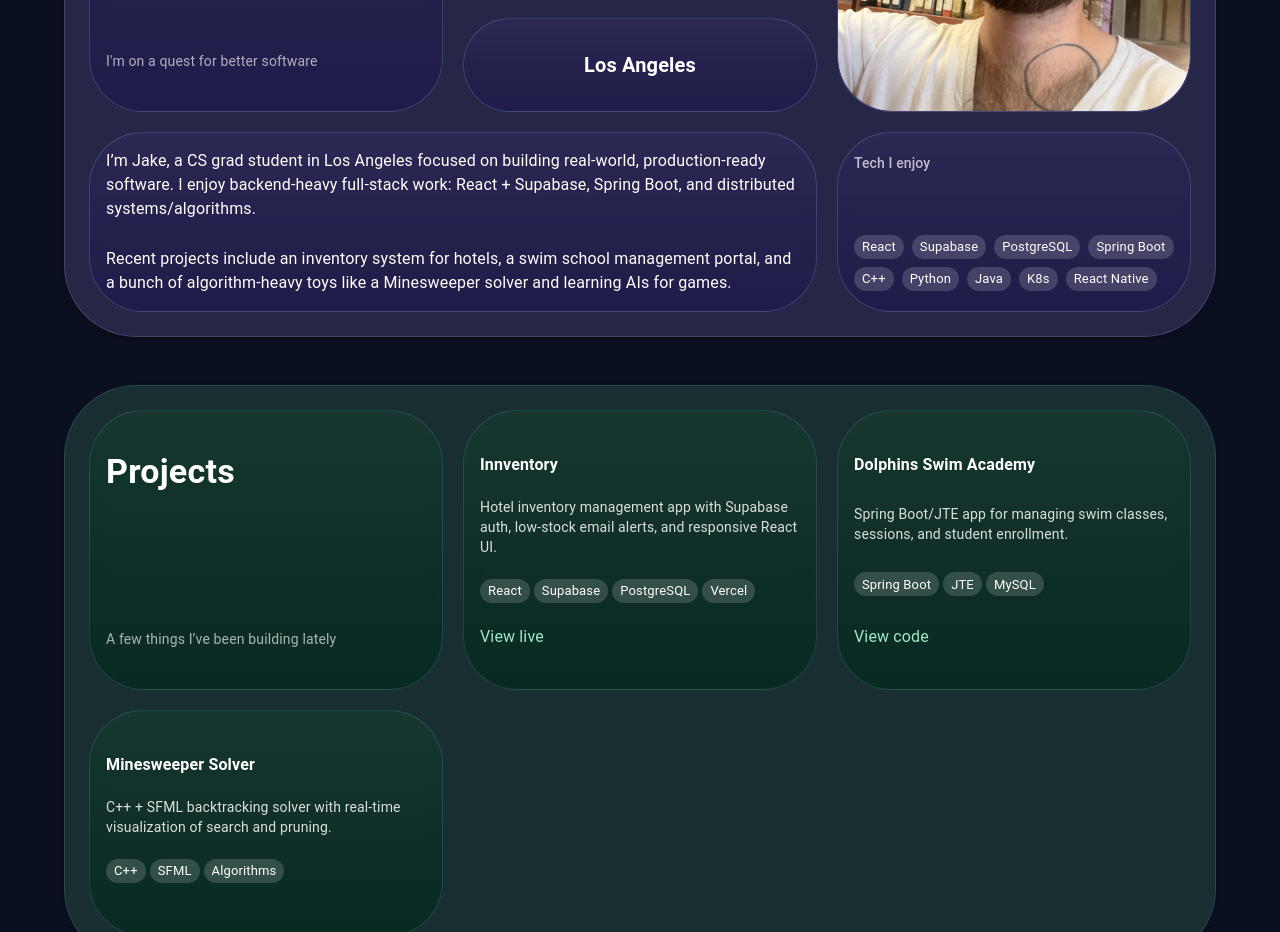
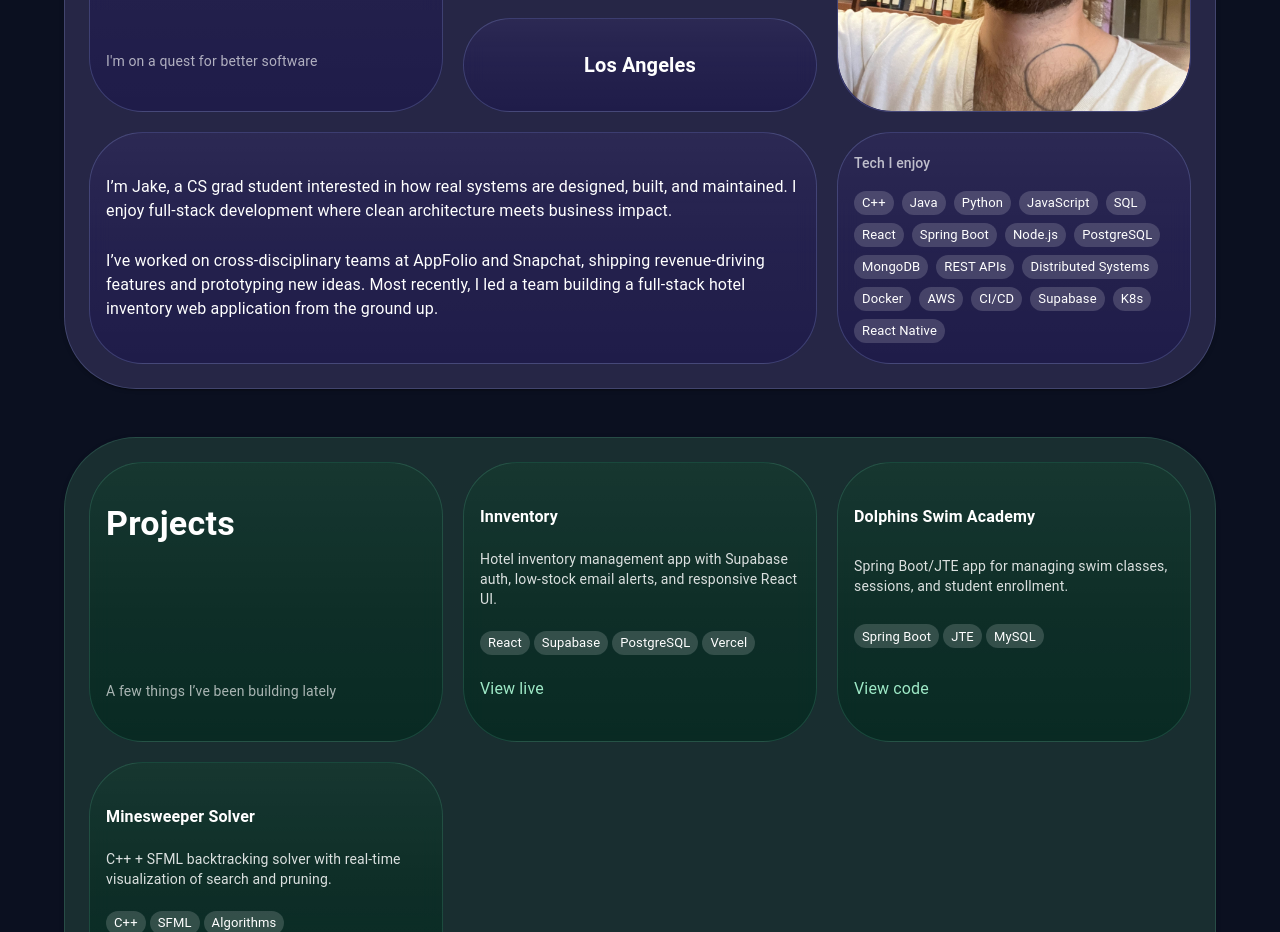
Before and after one commit to 1jdsteele/portfolio3, a React (Vite) app: page / in a window 1280 px wide. Shown: the part 860-1792 px from the top of the page. Built offline with nearby package versions, Linux system fonts and the light colour scheme.

Commit message:
cleaned up about me content and slight styling on blurb

```diff
--- a/src/components/sections/AboutSection.jsx
+++ b/src/components/sections/AboutSection.jsx
@@ -5,13 +5,22 @@ import BentoSection from "../BentoSection";
 import SectionHeaderCard from "../SectionHeaderCard";
 
 const skills = [
+  "C++",
+  "Java",
+  "Python",
+  "JavaScript",
+  "SQL",
   "React",
+  "Spring Boot",
+  "Node.js",
+  "PostgreSQL",
+  "MongoDB",
+  "REST APIs",
+  "Distributed Systems",
+  "Docker",
+  "AWS",
+  "CI/CD",
   "Supabase",
-  "PostgreSQL",
-  "Spring Boot",
-  "C++",
-  "Python",
-  "Java",
   "K8s",
   "React Native",
 ];
@@ -82,19 +91,22 @@ export default function AboutSection() {
       <BentoCard
         sx={{
           gridColumn: { xs: "1 / -1", sm: "span 3", md: "span 8" },
-          justifyContent: "flex-start",
+          justifyContent: {
+            xs: "flex-start",
+            md: "center",
+          },
         }}
       >
         <Typography variant="body1" sx={{ mb: 2 }}>
-          I’m Jake, a CS grad student in Los Angeles focused on building
-          real-world, production-ready software. I enjoy backend-heavy
-          full-stack work: React + Supabase, Spring Boot, and distributed
-          systems/algorithms.
+          I’m Jake, a CS grad student interested in how real systems are
+          designed, built, and maintained. I enjoy full-stack development where
+          clean architecture meets business impact.
         </Typography>
         <Typography variant="body1">
-          Recent projects include an inventory system for hotels, a swim school
-          management portal, and a bunch of algorithm-heavy toys like a
-          Minesweeper solver and learning AIs for games.
+          I’ve worked on cross-disciplinary teams at AppFolio and Snapchat,
+          shipping revenue-driving features and prototyping new ideas. Most
+          recently, I led a team building a full-stack hotel inventory web
+          application from the ground up.
         </Typography>
       </BentoCard>
 
--- a/src/components/sections/HeroIntroSection.jsx
+++ b/src/components/sections/HeroIntroSection.jsx
@@ -12,7 +12,8 @@ export default function HeroIntroSection() {
     "a Software Generalist",
     "a React + Supabase Developer",
     "a planner",
-    "a risk-taker",
+    "an API caller",
+    "loving my algorithms class",
   ];
 
   const [roleIndex, setRoleIndex] = useState(0);
```
